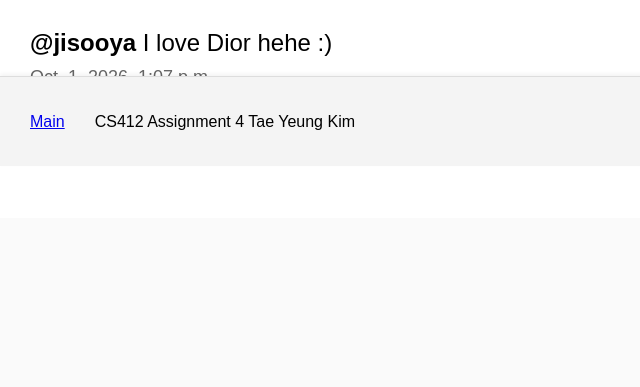
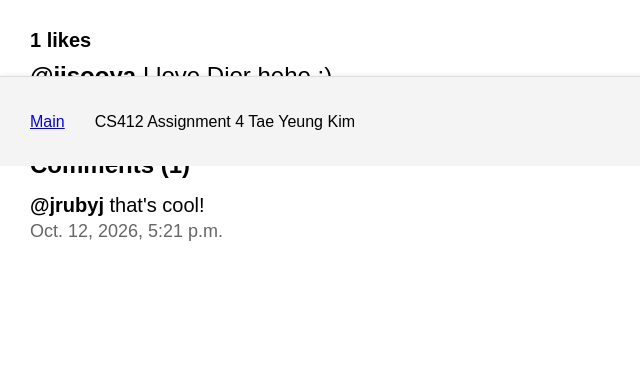
Before and after one commit to taekim26/cs412, a Django app: page /mini_insta/post/3 in a window 1280 px wide. Shown: the part 634-1021 px from the top of the page, without its empty margins (0-640 px from the left). Before the commit the page ends 764 px from the top, so only its background shows below. Run offline with Django 5.2, Linux system fonts and the light colour scheme; data comes from the database, SQL or seed files in the repository; both versions use the stored data as it was after the commit.

Commit message:
Added Comment and Like model

```diff
--- a/mini_insta/admin.py
+++ b/mini_insta/admin.py
@@ -1,13 +1,15 @@
 # File: mini_insta/admin.py
-# Author: Tae Yeung Kim (kimty@bu.edu), 10/06/2026
+# Author: Tae Yeung Kim (kimty@bu.edu), 10/12/2026
 # Description: admin for mini_insta application
 
 from django.contrib import admin
 
 # Register your models here.
-from .models import Profile, Post, Photo, Follow
+from .models import Profile, Post, Photo, Follow, Comment, Like
 
 admin.site.register(Profile)
 admin.site.register(Post)
 admin.site.register(Photo)
 admin.site.register(Follow)
+admin.site.register(Comment)
+admin.site.register(Like)
--- a/mini_insta/models.py
+++ b/mini_insta/models.py
@@ -1,5 +1,5 @@
 # File: mini_insta/models.py
-# Author: Tae Yeung Kim (kimty@bu.edu), 10/11/2026
+# Author: Tae Yeung Kim (kimty@bu.edu), 10/12/2026
 # Description: data model for mini_insta application
 
 from django.db import models
@@ -82,6 +82,14 @@ class Post(models.Model):
         '''return the URL to display one instance of this model'''
         return reverse('show_post', kwargs={'pk': self.pk})
 
+    def get_all_comments(self):
+        '''return a QuerySet of comments of this Post'''
+        return Comment.objects.filter(post=self).order_by('timestamp')
+
+    def get_likes(self):
+        '''return a QuerySet of likes of this Post'''
+        return Like.objects.filter(post=self)
+
 class Photo(models.Model):
     '''Encapsulates the data of a mini_insta Photo of the Post'''
     # data attributes of the Photo object
@@ -117,3 +125,26 @@ class Follow(models.Model):
     def __str__(self):
         '''return a string representation of this model instance'''
         return f'{self.follower_profile.display_name} follows {self.profile.display_name}'
+
+class Comment(models.Model):
+    '''Encapsulates the idea of one Profile providing a comment on a Post'''
+    # data attributes of the Comment object
+    post = models.ForeignKey(Post, on_delete=models.CASCADE)
+    profile = models.ForeignKey(Profile, on_delete=models.CASCADE)
+    timestamp = models.DateTimeField(auto_now=True)
+    text = models.TextField(blank=True)
+
+    def __str__(self):
+        '''return a string representation of this model instance'''
+        return f'{self.text} by {self.profile.username}'
+
+class Like(models.Model):
+    '''Encapsulates the idea of one Profile providing approval of a Post'''
+    # data attributes of the Like object
+    post = models.ForeignKey(Post, on_delete=models.CASCADE)
+    profile = models.ForeignKey(Profile, on_delete=models.CASCADE)
+    timestamp = models.DateTimeField(auto_now=True)
+
+    def __str__(self):
+        '''return a string representation of this model instance'''
+        return f'{self.profile.username} liked {self.post.caption}'
--- a/mini_insta/templates/mini_insta/show_post.html
+++ b/mini_insta/templates/mini_insta/show_post.html
@@ -1,6 +1,6 @@
 <!-- mini_insta/templates/mini_insta/show_post.html -->
 <!-- file: show_post.html -->
-<!-- author: Tae Yeung Kim (kimty@bu.edu), 10/11/2026 -->
+<!-- author: Tae Yeung Kim (kimty@bu.edu), 10/12/2026 -->
 <!-- description: shows a single post with its caption, timestamp, and photos -->
 
 {% extends 'mini_insta/base.html' %}
@@ -25,8 +25,28 @@
     </div>
 
     <div class="post-info">
+        <p class="likes">{{post.get_likes.count}} likes</p>
         <p class="caption"><strong>@{{ post.profile.username }}</strong> {{ post.caption }}</p>
         <p class="timestamp">{{ post.timestamp }}</p>
     </div>
+
+    <div class="comments">
+        <h3>Comments ({{post.get_all_comments.count}})</h3>
+        {% if post.get_all_comments %}
+            {% for comment in post.get_all_comments %}
+                <div class="comment">
+                    <p class="comment-text">
+                        <strong>
+                            <a href="{% url 'show_profile' comment.profile.pk %}">@{{comment.profile.username}}</a>
+                        </strong>
+                        {{comment.text}}
+                    </p>
+                    <p class="timestamp">{{comment.timestamp}}</p>
+                </div>
+            {% endfor %}
+        {% else %}
+            <p>No comments yet!</p>
+        {% endif %}
+    </div>
 </main>
 {% endblock %}
--- a/mini_insta/templates/mini_insta/show_profile.html
+++ b/mini_insta/templates/mini_insta/show_profile.html
@@ -1,6 +1,6 @@
 <!-- mini_insta/templates/mini_insta/show_profile.html -->
 <!-- file: show_profile.html -->
-<!-- author: Tae Yeung Kim (kimty@bu.edu), 10/11/2026 -->
+<!-- author: Tae Yeung Kim (kimty@bu.edu), 10/12/2026 -->
 <!-- description: list single selected profile -->
 
 {% extends 'mini_insta/base.html' %}
--- a/mini_insta/urls.py
+++ b/mini_insta/urls.py
@@ -1,5 +1,5 @@
 # File: mini_insta/urls.py
-# Author: Tae Yeung Kim (kimty@bu.edu), 10/11/2026
+# Author: Tae Yeung Kim (kimty@bu.edu), 10/12/2026
 # Description: URL patterns for the mini_insta application
 
 from django.urls import path
--- a/mini_insta/views.py
+++ b/mini_insta/views.py
@@ -1,5 +1,5 @@
 # File: mini_insta/views.py
-# Author: Tae Yeung Kim (kimty@bu.edu), 10/11/2026
+# Author: Tae Yeung Kim (kimty@bu.edu), 10/12/2026
 # Description: class-based view for mini_insta application
 
 from django.shortcuts import render
--- a/static/styles-mini-insta.css
+++ b/static/styles-mini-insta.css
@@ -421,7 +421,7 @@ footer {
 }
 
 
-/* caption and timestamp */
+/* caption, likes, and timestamp */
 
 .post-info {
     margin-top: 30px;
@@ -434,6 +434,12 @@ footer {
     margin: 0 0 10px;
 }
 
+.likes {
+    font-size: 20px;
+    font-weight: bold;
+
+    margin: 0 0 10px;
+}
 
 .timestamp {
     font-size: 18px;
@@ -442,6 +448,32 @@ footer {
     margin: 0;
 }
 
+/* comments below the caption */
+
+.comments {
+    margin-top: 30px;
+}
+
+.comments h3 {
+    margin: 0 0 15px;
+
+    font-size: 24px;
+}
+
+.comment {
+    margin-bottom: 15px;
+}
+
+.comment-text {
+    font-size: 20px;
+
+    margin: 0 0 4px;
+}
+
+.comment-text a {
+    color: black;
+    text-decoration: none;
+}
 
 /* ==================================================
    FORM PAGES (update post, update profile, etc.)
```
Also changed, not shown: db.sqlite3, mini_insta/migrations/0006_comment.py (added), mini_insta/migrations/0007_like.py (added).
